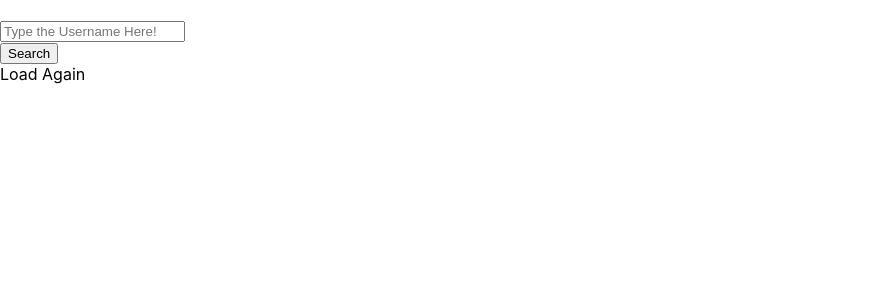
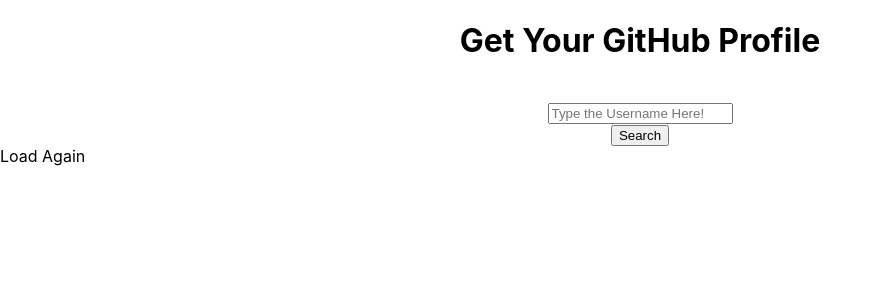
Before and after one commit to sandesh32/ProGit, a React (Create React App) app: page / in a window 1280 px wide. Shown: the top 300 px of the page, without its empty margins (0-883 px from the left). Built offline with nearby package versions, Linux system fonts and the light colour scheme.

Commit message:
Added Image

```diff
--- a/src/App.js
+++ b/src/App.js
@@ -4,6 +4,7 @@ import { Finddet } from "./components/finddet";
 function App() {
   return (
     <div>
+      <h1 className="App">Get Your GitHub Profile</h1>
       <br/>
       <Finddet/>
     </div>
--- a/src/components/finddet.js
+++ b/src/components/finddet.js
@@ -21,7 +21,7 @@ export const Finddet = () => {
     };
     return (
         <>
-        <div>
+        <div className="App">
             <input type="text" placeholder="Type the Username Here!" value={findInput} onChange={goChange} />
             <br />
             <button onClick={goClick}>Search</button>
--- a/src/components/showdet.js
+++ b/src/components/showdet.js
@@ -2,8 +2,8 @@ import React from 'react';
 
 export const Showdet = (props) => {
     const {repos} = props;
-    // console.log(props.naming);
-     console.log(repos.data);
+    console.log(props.naming);
+    //console.log(repos.data);
     // const repolist = <h1>Hi</h1>;
     // for(let i=0;i<repos.data.length;i++){
     //     console.log(repos.data[i].name);
@@ -18,9 +18,17 @@ export const Showdet = (props) => {
     const repolist =  repos.data.map((item)=>{
         return <li key={item.id}><a href={item.html_url}>{item.name}</a></li>
     });
-
+    var source=`https://avatars.githubusercontent.com/${props.naming}`;
+    //document.getElementById("x").src=source;
      return (
          <>
+        <img src={source} alt="Image" style={
+            {
+                width: 200,
+                height: 200
+            }
+        } />
+         <br />
          Public Repositories of {props.naming}:
             <ul>
                 {repolist}
```
Also changed, not shown: src/logo.svg.
